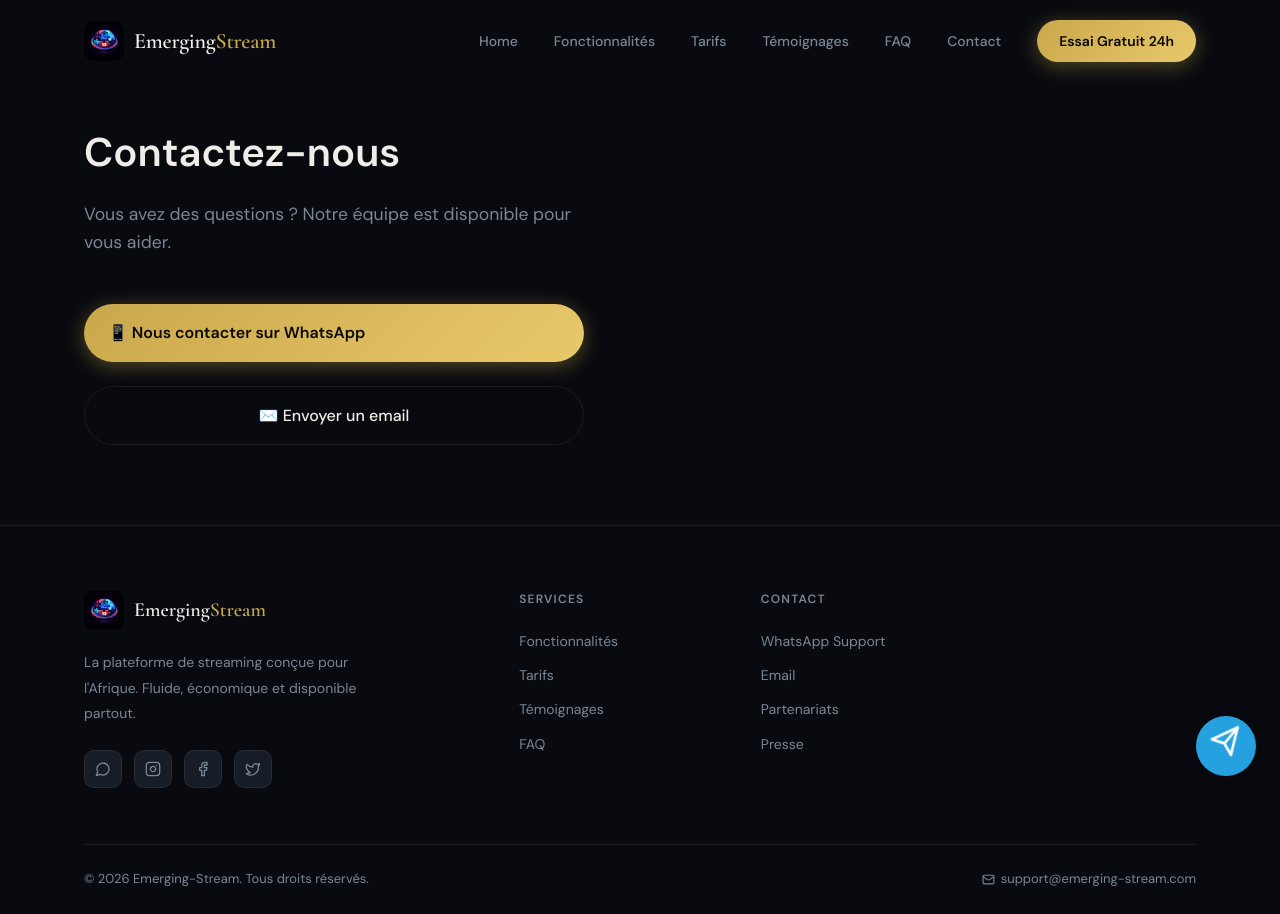
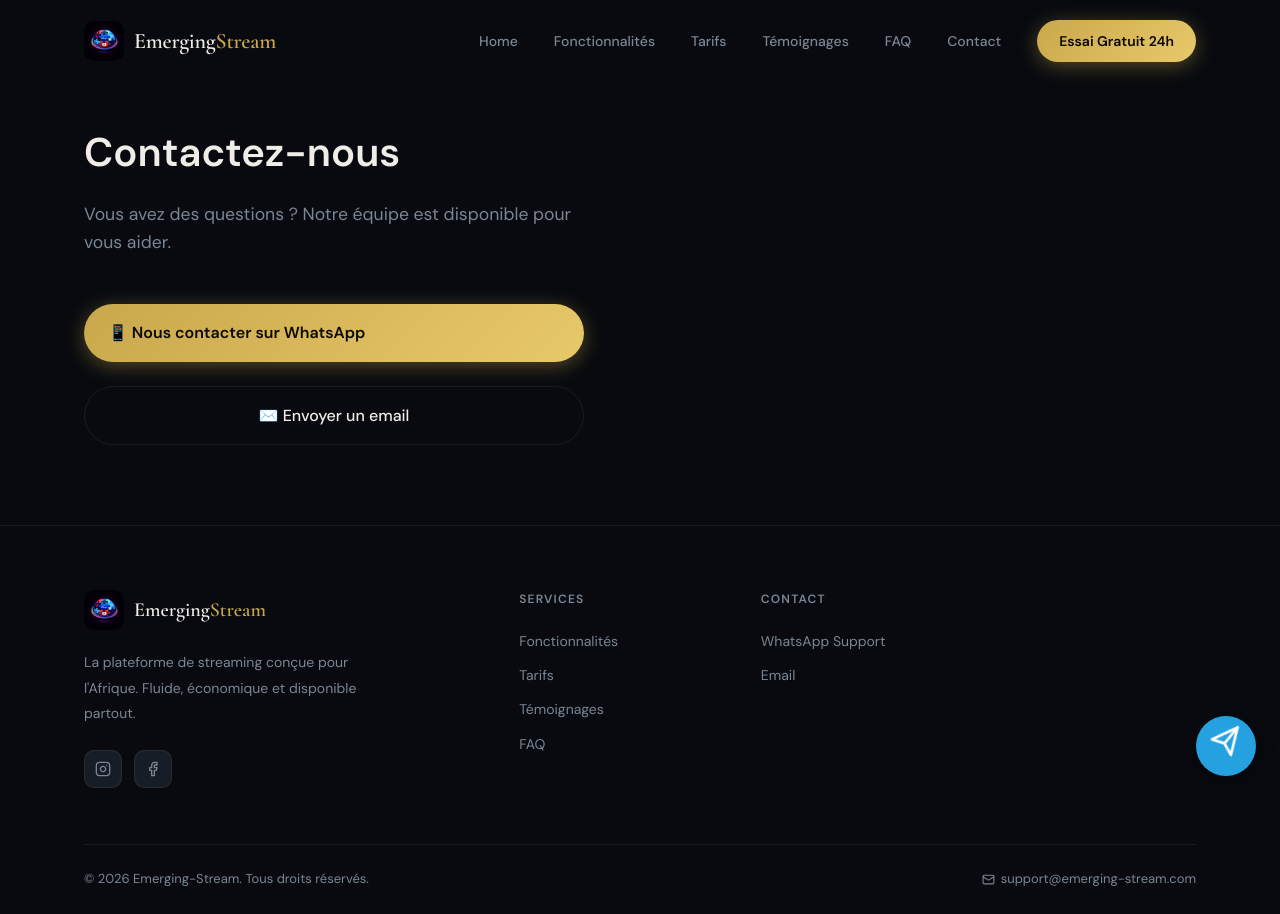
Before and after one commit to davyken/emergent-stream, a React (Vite) app: page /contact in a window 1280 px wide. Built offline with nearby package versions, Linux system fonts and the light colour scheme.

Commit message:
modified content

```diff
--- a/src/components/Footer.jsx
+++ b/src/components/Footer.jsx
@@ -1,6 +1,6 @@
 import React from 'react';
 import { Link } from 'react-router-dom';
-import { Play, Mail, MessageCircle, Instagram, Twitter, Facebook } from 'lucide-react';
+import { Mail, Instagram, Facebook } from 'lucide-react';
 
 export default function Footer() {
   const year = new Date().getFullYear();
@@ -34,10 +34,8 @@ export default function Footer() {
             </p>
             <div style={{ display: 'flex', gap: 12 }}>
               {[
-                { Icon: MessageCircle, label: 'WhatsApp' },
                 { Icon: Instagram, label: 'Instagram' },
                 { Icon: Facebook, label: 'Facebook' },
-                { Icon: Twitter, label: 'Twitter' },
               ].map(({ Icon, label }) => (
                 <a key={label} href="#" aria-label={label} style={{
                   width: 38, height: 38, borderRadius: 10,
@@ -74,8 +72,8 @@ export default function Footer() {
               title: 'Contact', links: [
                 { label: 'WhatsApp Support', href: '#' },
                 { label: 'Email', href: 'mailto:support@emerging-stream.com' },
-                { label: 'Partenariats', href: '#' },
-                { label: 'Presse', href: '#' },
+                // { label: 'Partenariats', href: '#' },
+                // { label: 'Presse', href: '#' },
               ]
             },
           ].map(col => (
```
Also changed, not shown: WhatsApp Image 2026-04-16 at 16.48.55.jpeg (added).
